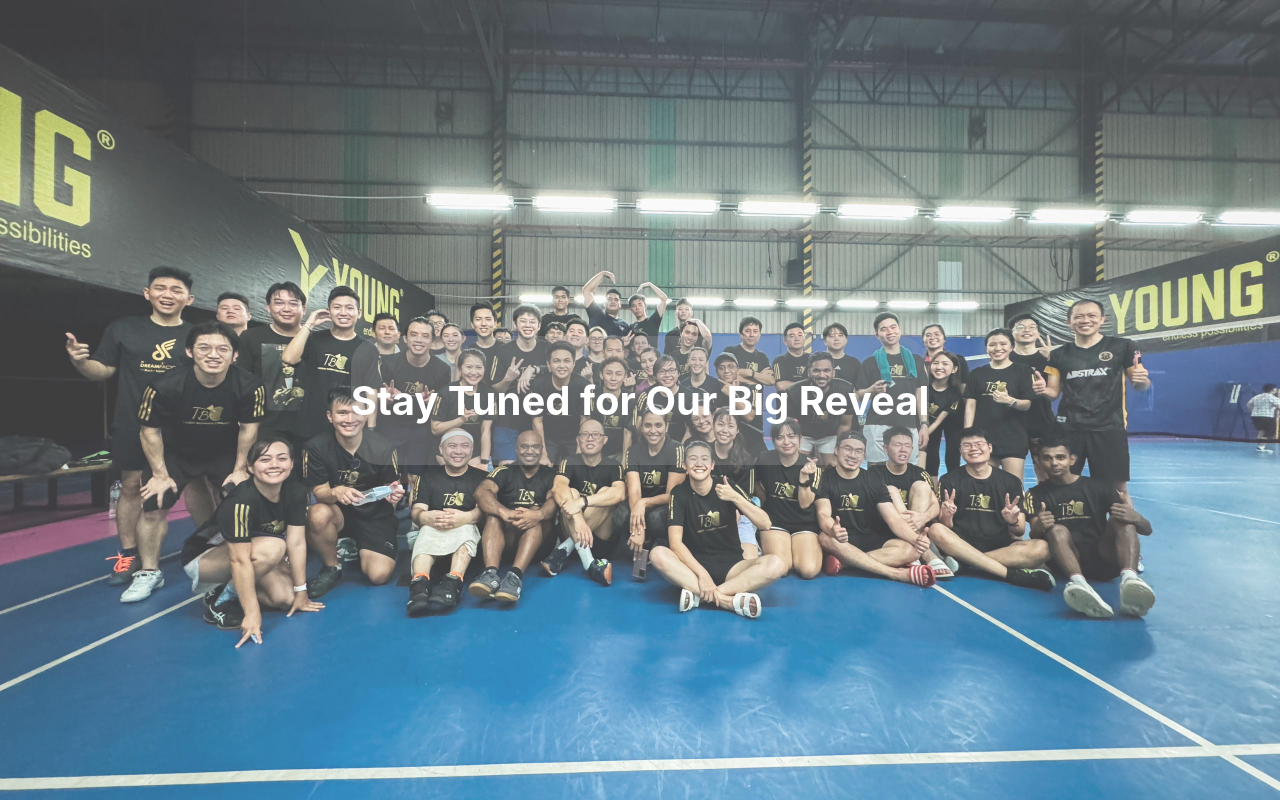
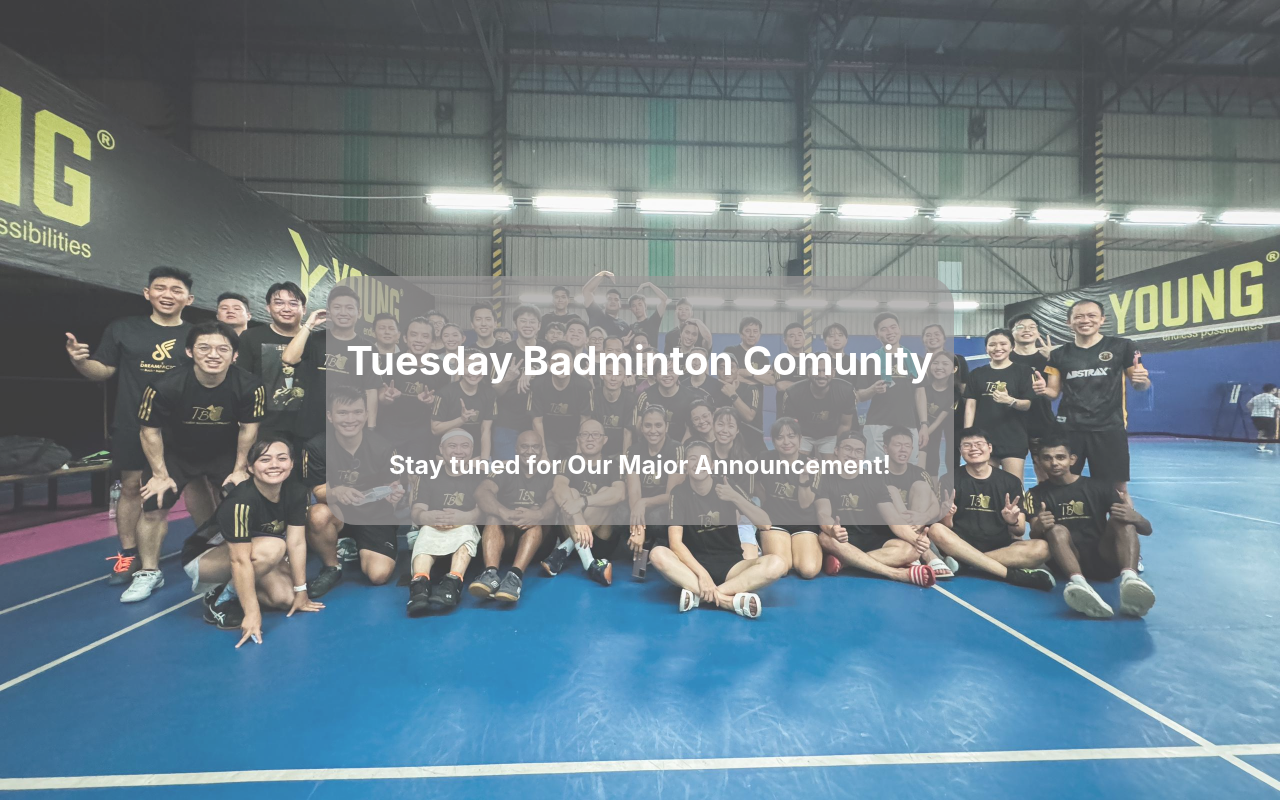
Before and after one commit to geoffreyTeoh/tbc-frontend, a React (Create React App) app: page / in a window 1280 px wide. Built offline with nearby package versions, Linux system fonts and the light colour scheme.

Commit message:
amend the css code

```diff
--- a/src/App.css
+++ b/src/App.css
@@ -27,7 +27,7 @@
 
   .overlay {
     position: relative;
-    background-color: rgba(141, 141, 141, 0.3); /* Adjust the opacity (0.5 for 50% opacity) */
+    background-color: rgba(135, 131, 131, 0.69); /* Adjust the opacity (0.5 for 50% opacity) */
     border-radius: 30px;
     height: 100%;
     font-size: 50px;
@@ -36,10 +36,17 @@
     justify-content: center;
     align-items: center;
     text-align: center;
+    padding: 20px;
   }
 
   .overlay p {
     font-size: 40px; /* Adjust the font size as needed */
+    font-weight: bold; /* Adjust the font weight as needed */
+    color: white
+  }
+
+  .overlay .tbc-tagline{
+    font-size: 25px; /* Adjust the font size as needed */
     font-weight: bold; /* Adjust the font weight as needed */
     color: white
   }
--- a/src/App.js
+++ b/src/App.js
@@ -6,7 +6,8 @@ function App() {
     <div className="App">
       <header className="tbc-app-header" style={{ backgroundImage: `url(${tbcphoto})`}}>
         <div className="overlay">
-          <p>Stay Tuned for Our Big Reveal</p>
+          <p>Tuesday Badminton Comunity</p>
+          <p className="tbc-tagline">Stay tuned for Our Major Announcement!</p>
         </div>
       </header>
     </div>
```
